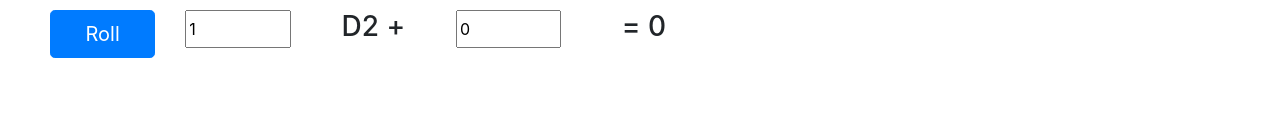
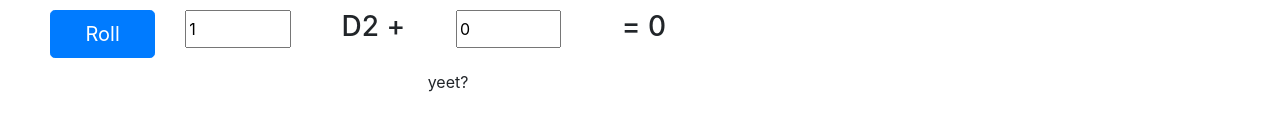
Before and after one commit to arhamHumayun/Tabletop-Helper, a React (Create React App) app in the folder client/: page /dice in a window 1280 px wide. Shown: the part 642-772 px from the top of the page. Built offline with nearby package versions, Linux system fonts and the light colour scheme.

Commit message:
tweaking navbar

```diff
--- a/client/src/components/AppHeader.js
+++ b/client/src/components/AppHeader.js
@@ -8,11 +8,11 @@ export default class AppHeader extends Component {
         return (
         <Navbar bg="dark" variant="dark" expand="md">
             <Navbar.Brand href="/">Tabletop Helper</Navbar.Brand>
-            <Navbar.Toggle aria-controls="basic-navbar-nav" />
-            <Navbar.Collapse id="basic-navbar-nav">
+            <Navbar.Toggle aria-controls="responsive-navbar-nav" />
+            <Navbar.Collapse id="responsive-navbar-nav">
             <Nav className="mr-auto">
               <Nav.Link href="/dice">Roll Dice</Nav.Link>
-              <NavDropdown title="Generate Stats" id="basic-nav-dropdown">
+              <NavDropdown title="Generate Stats" id="collapsible-nav-dropdown">
                 <NavDropdown.Item href="/generate/dnd">DnD 5e</NavDropdown.Item>
                 <NavDropdown.Item href="/generate/coc">Call of Cthulu 7e</NavDropdown.Item>
                 <NavDropdown.Item href="/generate/pf">Pathfinder 2e</NavDropdown.Item>
--- a/client/src/components/Dice/DicePage.js
+++ b/client/src/components/Dice/DicePage.js
@@ -44,6 +44,9 @@ export default class DicePage extends Component {
                 </Col>
               </Row>
             </Container>
+            <div>
+              yeet?
+            </div>
             </div>
         )
     }
```
